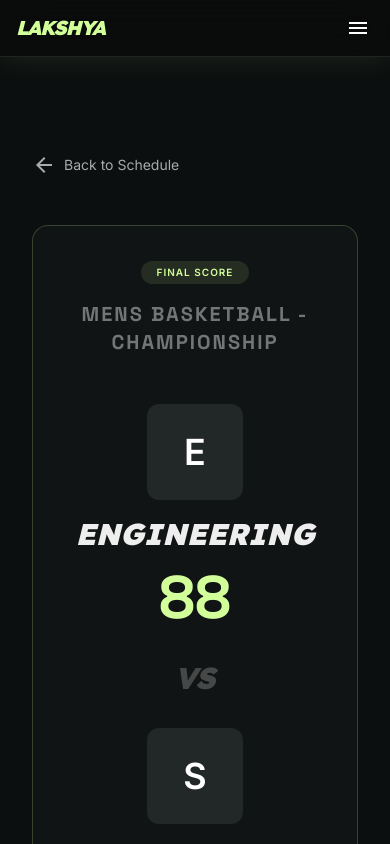
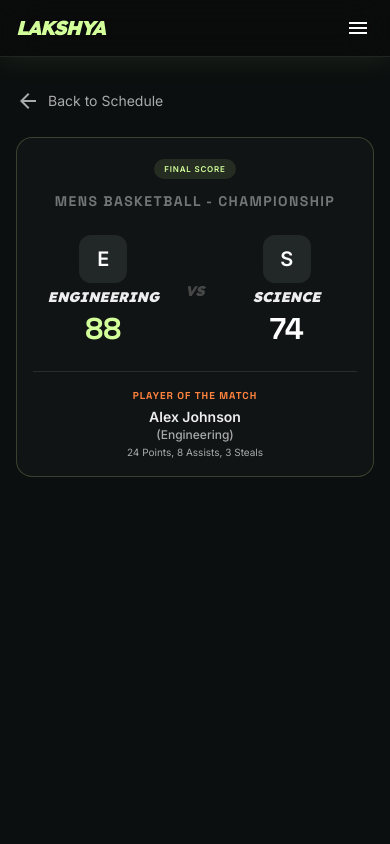
Before and after one commit to lakshyahitk/Lakshya, a Next.js app: page /results in a window 390 px wide. Shown: the top 844 px of the page. Built offline with nearby package versions, Linux system fonts and the light colour scheme.

Commit message:
Fixed result section

```diff
--- a/src/app/results/page.js
+++ b/src/app/results/page.js
@@ -13,61 +13,114 @@ function ResultsContent() {
         <div style={{ backgroundColor: "#0c0f0f", color: "#edeeed" }}>
             <Navbar />
 
-      <main className="min-h-screen py-24 px-8 max-w-screen-xl mx-auto">
-        <Link href="/schedule" className="inline-flex items-center gap-2 mb-12 text-sm text-[#a9abab] hover:text-[#d2ff9a] transition-colors">
-          <span className="material-symbols-outlined">arrow_back</span>
+            <main className="min-h-screen py-8 md:py-24 px-4 md:px-8 max-w-7xl mx-auto">
+                <Link
+                    href="/schedule"
+                    className="inline-flex items-center gap-2 mb-6 md:mb-12 text-sm text-on-surface-variant hover:text-[#d2ff9a] transition-colors"
+                >
+                    <span className="material-symbols-outlined text-sm md:text-base">
+                        arrow_back
+                    </span>
                     Back to Schedule
                 </Link>
 
                 {/* Match Result Card */}
-        <div className="rounded-2xl border overflow-hidden p-8 md:p-16 text-center" style={{ backgroundColor: "#111414", borderColor: "rgba(210,255,154,0.2)" }}>
-          <div className="mb-4 inline-block px-4 py-1 text-[10px] font-bold uppercase tracking-widest rounded-full" style={{ backgroundColor: "rgba(210,255,154,0.1)", color: "#d2ff9a" }}>
+                <div
+                    className="rounded-2xl border overflow-hidden p-4 md:p-16 text-center"
+                    style={{
+                        backgroundColor: "#111414",
+                        borderColor: "rgba(210,255,154,0.2)",
+                    }}
+                >
+                    <div
+                        className="mb-3 md:mb-4 inline-block px-2.5 py-1 md:px-4 md:py-1 text-[8px] md:text-[10px] font-bold uppercase tracking-widest rounded-full"
+                        style={{
+                            backgroundColor: "rgba(210,255,154,0.1)",
+                            color: "#d2ff9a",
+                        }}
+                    >
                         Final Score
                     </div>
 
-          <h2 className="text-xl md:text-2xl font-bold uppercase tracking-widest mb-12 text-[#737676]" style={{ fontFamily: "'Space Grotesk', sans-serif" }}>
+                    <h2
+                        className="text-sm md:text-2xl font-bold uppercase tracking-widest mb-6 md:mb-12 text-outline"
+                        style={{ fontFamily: "'Space Grotesk', sans-serif" }}
+                    >
                         Mens Basketball - Championship
                     </h2>
 
-          <div className="flex flex-col md:flex-row items-center justify-center gap-8 md:gap-24 mb-12">
+                    <div className="flex flex-row items-center justify-center gap-2 sm:gap-6 md:gap-24 mb-6 md:mb-12">
                         {/* Team 1 */}
-            <div className="flex flex-col items-center gap-4">
-              <div className="w-24 h-24 rounded-full flex items-center justify-center text-4xl font-black bg-[#222727] text-white">
+                        <div className="flex flex-col items-center gap-1 md:gap-4 flex-1">
+                            <div className="w-12 h-12 sm:w-16 sm:h-16 md:w-24 md:h-24 rounded-full flex items-center justify-center text-xl sm:text-2xl md:text-4xl font-black bg-[#222727] text-white">
                                 E
                             </div>
-              <h3 className="text-3xl font-black italic uppercase" style={{ fontFamily: "'Lexend', sans-serif" }}>
+                            <h3
+                                className="text-sm sm:text-lg md:text-3xl font-black italic uppercase break-all sm:break-normal"
+                                style={{ fontFamily: "'Lexend', sans-serif" }}
+                            >
                                 Engineering
                             </h3>
-              <div className="text-6xl font-black" style={{ color: "#d2ff9a", fontFamily: "'Space Grotesk', sans-serif" }}>
+                            <div
+                                className="text-3xl sm:text-4xl md:text-6xl font-black"
+                                style={{
+                                    color: "#d2ff9a",
+                                    fontFamily: "'Space Grotesk', sans-serif",
+                                }}
+                            >
                                 88
                             </div>
                         </div>
 
                         {/* VS */}
-            <div className="text-3xl font-black text-[#464848] italic" style={{ fontFamily: "'Lexend', sans-serif" }}>
+                        <div
+                            className="text-sm sm:text-xl md:text-3xl font-black text-outline-variant italic px-1 md:px-0"
+                            style={{ fontFamily: "'Lexend', sans-serif" }}
+                        >
                             VS
                         </div>
 
                         {/* Team 2 */}
-            <div className="flex flex-col items-center gap-4">
-              <div className="w-24 h-24 rounded-full flex items-center justify-center text-4xl font-black bg-[#222727] text-white">
+                        <div className="flex flex-col items-center gap-1 md:gap-4 flex-1">
+                            <div className="w-12 h-12 sm:w-16 sm:h-16 md:w-24 md:h-24 rounded-full flex items-center justify-center text-xl sm:text-2xl md:text-4xl font-black bg-[#222727] text-white">
                                 S
                             </div>
-              <h3 className="text-3xl font-black italic uppercase" style={{ fontFamily: "'Lexend', sans-serif" }}>
+                            <h3
+                                className="text-sm sm:text-lg md:text-3xl font-black italic uppercase break-all sm:break-normal"
+                                style={{ fontFamily: "'Lexend', sans-serif" }}
+                            >
                                 Science
                             </h3>
-              <div className="text-6xl font-black text-white" style={{ fontFamily: "'Space Grotesk', sans-serif" }}>
+                            <div
+                                className="text-3xl sm:text-4xl md:text-6xl font-black text-white"
+                                style={{
+                                    fontFamily: "'Space Grotesk', sans-serif",
+                                }}
+                            >
                                 74
                             </div>
                         </div>
                     </div>
 
-          <div className="max-w-md mx-auto pt-8 border-t border-white/10">
-            <h4 className="text-sm font-bold uppercase tracking-widest mb-2" style={{ color: "#ff833f", fontFamily: "'Space Grotesk', sans-serif" }}>
+                    <div className="max-w-md mx-auto pt-4 md:pt-8 border-t border-white/10">
+                        <h4
+                            className="text-[10px] md:text-sm font-bold uppercase tracking-widest mb-1 md:mb-2"
+                            style={{
+                                color: "#ff833f",
+                                fontFamily: "'Space Grotesk', sans-serif",
+                            }}
+                        >
                             Player of the Match
                         </h4>
-            <p className="text-xl font-bold">Alex Johnson (Engineering)</p>
-            <p className="text-[#a9abab] text-sm mt-1">24 Points, 8 Assists, 3 Steals</p>
+                        <p className="text-sm sm:text-lg md:text-xl font-bold">
+                            Alex Johnson{" "}
+                            <span className="block sm:inline text-xs sm:text-sm md:text-lg text-on-surface-variant font-medium">
+                                (Engineering)
+                            </span>
+                        </p>
+                        <p className="text-on-surface-variant text-[10px] sm:text-xs md:text-sm mt-0.5 md:mt-1">
+                            24 Points, 8 Assists, 3 Steals
+                        </p>
                     </div>
                 </div>
             </main>
--- a/src/components/Navbar.jsx
+++ b/src/components/Navbar.jsx
@@ -7,8 +7,6 @@ const navLinks = [
     { label: "Home", href: "/" },
     { label: "Sports", href: "/sports" },
     { label: "Schedule", href: "/schedule" },
-    { label: "Results", href: "/results" },
-    { label: "Register", href: "/registration" },
 ];
 
 export default function Navbar() {
```
Lines whose indentation alone changed are shown as unchanged.
